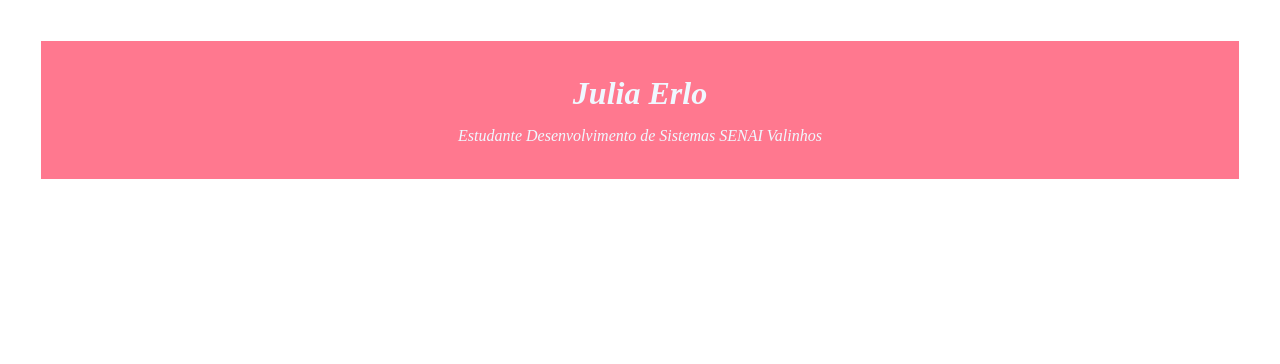
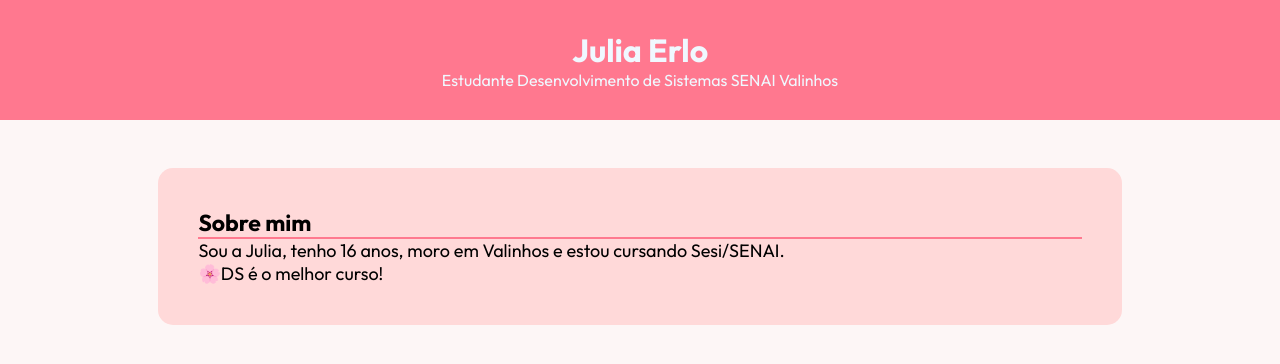
Before and after one commit to juliaefmiranda/meu-primeiro-site, a plain HTML site: page index.html in a window 1280 px wide. Drawn offline with Linux system fonts and the light colour scheme.

Commit message:
Finish about section

```diff
--- a/assets/styles/index.css
+++ b/assets/styles/index.css
@@ -1,16 +1,50 @@
+@import url('https://fonts.googleapis.com/css2?family=Outfit:wght@100..900&display=swap');
+
 /*Reset do CSS */
 * {
-    margin: 13px;
-    padding: 1px;
+    margin: 0px;
+    padding: 0px;
+    box-sizing: border-box;
 }
 
-h1, p {
-    text-align: center;
+/*Configurações Gerais */
+body {
+    display: flex;
+    flex-direction: column;
+    min-height: 100vh;
+    font-family: "Outfit", sans-serif;
 }
+
+
 
 header {
     background-color: rgb(255, 120, 143);
     color: rgb(240, 248, 255);
-    font-style: oblique;
-    padding: 20px;
+    padding: 30px;
+    text-align: center;
 }
+
+main {
+    background-color: rgb(253, 246, 246);
+    flex: 1;
+    padding: 48px 38px;
+    width: 100%;
+}
+
+about-section{
+    display: block;
+    background-color: rgb(255, 217, 217);
+    width: 80%;
+    margin: 0 auto;
+    padding: 40px;
+    border-radius: 15px;
+}
+
+#titulo-sobre-mim {
+    font-size: 23px;
+    border-bottom: 2px solid rgb(255, 121, 143);
+}
+
+.texto-sobre-mim {
+    font-size: 18px;
+}
--- a/index.html
+++ b/index.html
@@ -13,5 +13,13 @@
         <p>Estudante Desenvolvimento de Sistemas SENAI Valinhos</p>
 
     </header>
+
+    <main>
+        <about-section>
+            <h3 id="titulo-sobre-mim">Sobre mim</h3>
+            <p class="texto-sobre-mim">Sou a Julia, tenho 16 anos, moro em Valinhos e estou cursando Sesi/SENAI.</p>
+            <p class="texto-sobre-mim">🌸DS é o melhor curso!</p>
+        </about-section>
+    </main>
 </body>
 </html>
```
